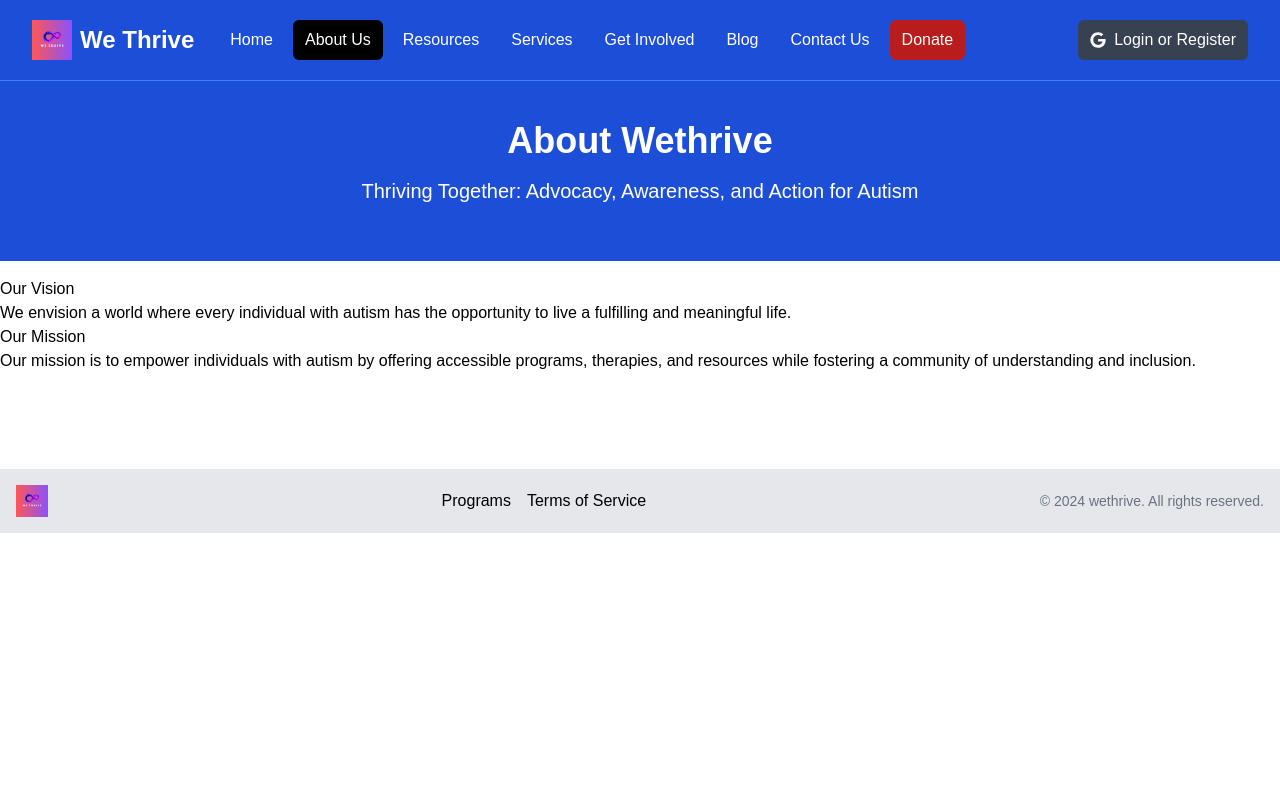
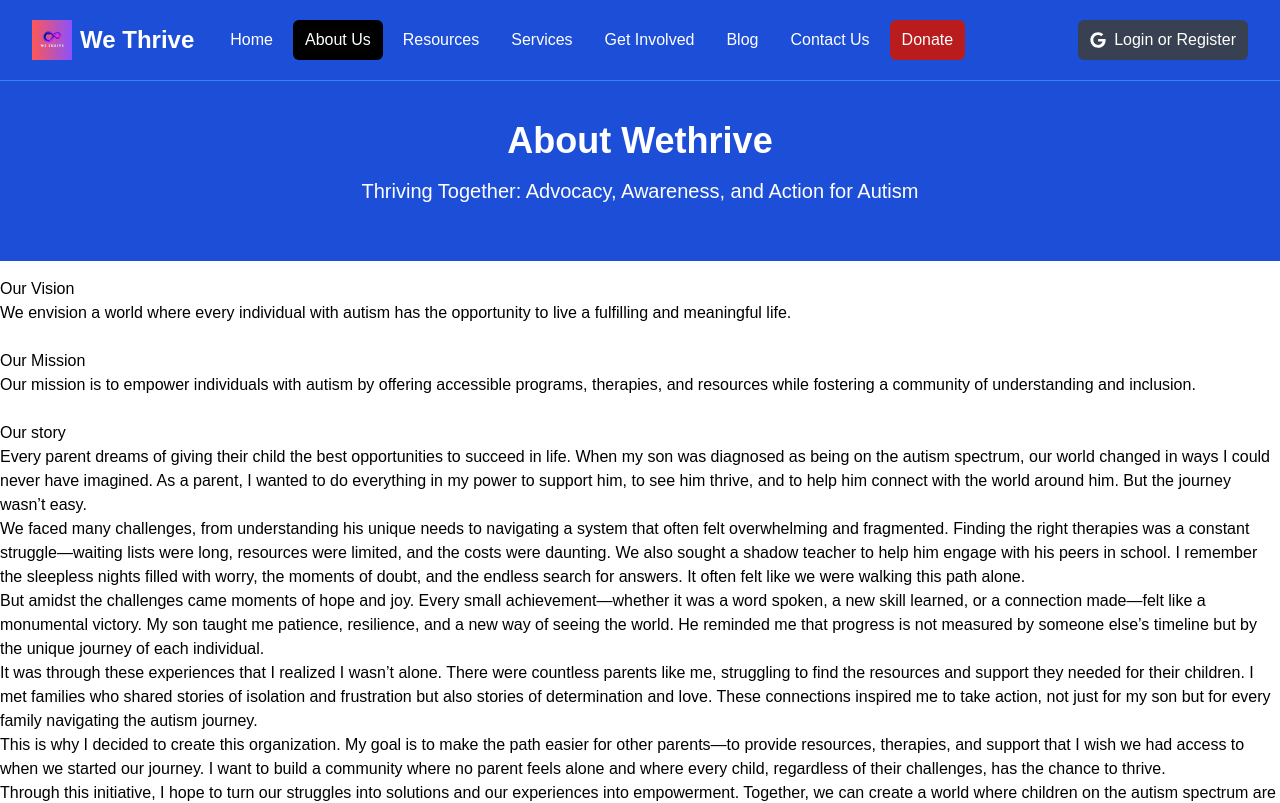
Before and after one commit to moraaruth/WeThrive, a Next.js app: page /aboutus in a window 1280 px wide. Shown: the top 803 px of the page. Built offline with nearby package versions, Linux system fonts and the light colour scheme.

Commit message:
adding out story

```diff
--- a/components/AboutusCard.jsx
+++ b/components/AboutusCard.jsx
@@ -15,16 +15,74 @@ export default function AboutusCard() {
             </p>
           </div>
         </div>
-
       </section>
       <section>
-      <div>
-            <h1>Our Vision</h1>
-            <p>We envision a world where every individual with autism has the opportunity to live a fulfilling and meaningful life.</p>
-        </div>
         <div>
-            <h1>Our Mission</h1>
-            <p>Our mission is to empower individuals with autism by offering accessible programs, therapies, and resources while fostering a community of understanding and inclusion.</p>
+          <h1>Our Vision</h1>
+          <p>
+            We envision a world where every individual with autism has the
+            opportunity to live a fulfilling and meaningful life.
+          </p>
+        </div><br/>
+        <div>
+          <h1>Our Mission</h1>
+          <p>
+            Our mission is to empower individuals with autism by offering
+            accessible programs, therapies, and resources while fostering a
+            community of understanding and inclusion.
+          </p>
+        </div><br/>
+        <div>
+          <h1>Our story</h1>
+          <p>
+            Every parent dreams of giving their child the best opportunities to
+            succeed in life. When my son was diagnosed as being on the autism
+            spectrum, our world changed in ways I could never have imagined. As
+            a parent, I wanted to do everything in my power to support him, to
+            see him thrive, and to help him connect with the world around him.
+            But the journey wasn’t easy.
+          </p>
+          <p>
+            We faced many challenges, from understanding his unique needs to
+            navigating a system that often felt overwhelming and fragmented.
+            Finding the right therapies was a constant struggle—waiting lists
+            were long, resources were limited, and the costs were daunting. We
+            also sought a shadow teacher to help him engage with his peers in
+            school. I remember the sleepless nights filled with worry, the
+            moments of doubt, and the endless search for answers. It often felt
+            like we were walking this path alone.
+          </p>
+          <p>
+            But amidst the challenges came moments of hope and joy. Every small
+            achievement—whether it was a word spoken, a new skill learned, or a
+            connection made—felt like a monumental victory. My son taught me
+            patience, resilience, and a new way of seeing the world. He reminded
+            me that progress is not measured by someone else’s timeline but by
+            the unique journey of each individual.
+          </p>
+          <p>
+            It was through these experiences that I realized I wasn’t alone.
+            There were countless parents like me, struggling to find the
+            resources and support they needed for their children. I met families
+            who shared stories of isolation and frustration but also stories of
+            determination and love. These connections inspired me to take
+            action, not just for my son but for every family navigating the
+            autism journey.
+          </p>
+          <p>
+            This is why I decided to create this organization. My goal is to
+            make the path easier for other parents—to provide resources,
+            therapies, and support that I wish we had access to when we started
+            our journey. I want to build a community where no parent feels alone
+            and where every child, regardless of their challenges, has the
+            chance to thrive.
+          </p>
+          <p>
+            Through this initiative, I hope to turn our struggles into solutions
+            and our experiences into empowerment. Together, we can create a
+            world where children on the autism spectrum are not just accepted
+            but celebrated for the incredible individuals they are.
+          </p>
         </div>
       </section>
     </>
```
